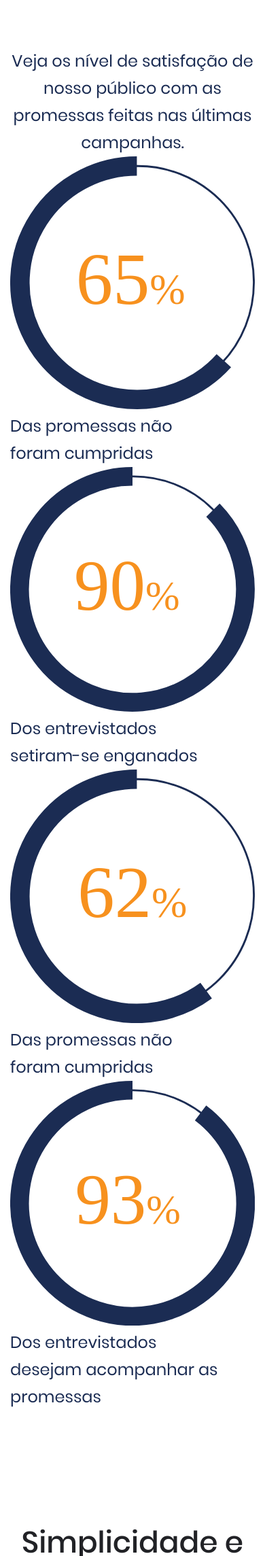
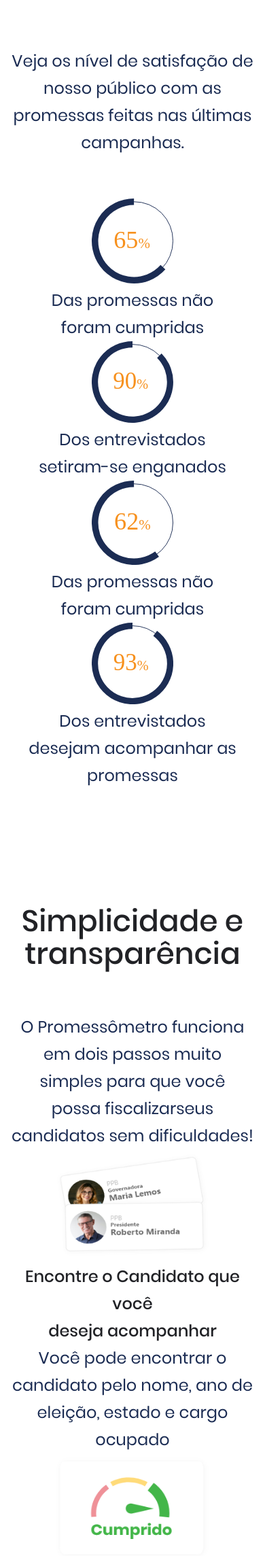
Before and after one commit to promessometrohackfest/promessometro, a PHP site: page / in a window 390 px wide. Shown: the part 2007-4296 px from the top of the page at 68% size. Run offline with PHP 8.4, Linux system fonts and the light colour scheme; some web fonts are replaced.

Commit message:
Tela index com css

```diff
--- a/css/style.css
+++ b/css/style.css
@@ -149,6 +149,11 @@ h1 {
     padding-top: 170px;
 
 }
+h3 {
+    font-family: "Poppins Medium";
+    font-size: 24px;
+    line-height: 40px;
+}
 p {
     font-family: "Poppins Regular";
     font-size: 24px;
@@ -221,7 +226,24 @@ h2 {
     height: 120.47px;
     border: #1B2C53;
 }
-
+.form-contato input {
+    width: 100%;
+    border: 1px solid #F7911E;
+    box-shadow: 3px 3px rgba(0, 0, 0, 0.1);
+}
+.form-contato textarea {
+    width: 100%;
+    height: 224px;
+    border: 1px solid #F7911E;
+    box-shadow: 3px 3px rgba(0, 0, 0, 0.1);
+}
+footer {
+    background-color: #4E4E4E;
+    margin-top: 10px;
+    color: #fff;
+    width: 100%;
+    padding: 15px 0;
+}
 /* =================================
 |   |   |  Buttons
 ==================================== */
--- a/index.html
+++ b/index.html
@@ -101,25 +101,25 @@
             </div>
             <div class="row">
                 <div class="estatistica-geral col-md-12 text-center">
-                    <h1>Estatística</h1><br>
-                    <p>Veja os nível de satisfação de nosso público com as <br />promessas feitas nas últimas campanhas. </p>
+                    <h1>Estatística</h1><br />
+                    <p>Veja os nível de satisfação de nosso público com as <br />promessas feitas nas últimas campanhas. </p><br />
                 </div>
             </div>
                 <div class="row">
-                    <div class="col-md-3">
-                        <img src="img/grafico_65.svg">
+                    <div class="col-md-3 text-center" >
+                        <img src="img/grafico_65.svg" width="120" />
                         <p>Das promessas não <br />foram cumpridas</p>
                     </div>
-                    <div class="col-md-3">
-                        <img src="img/grafico_90.svg">
+                    <div class="col-md-3 text-center">
+                        <img src="img/grafico_90.svg" width="120" />
                         <p>Dos entrevistados <br />setiram-se enganados</p>
                     </div>
-                    <div class="col-md-3">
-                        <img src="img/grafico_62.svg">
+                    <div class="col-md-3 text-center">
+                        <img src="img/grafico_62.svg" width="120" />
                         <p>Das promessas não <br />foram cumpridas</p>
                     </div>
-                    <div class="col-md-3">
-                        <img src="img/grafico_93.svg">
+                    <div class="col-md-3 text-center">
+                        <img src="img/grafico_93.svg" width="120" />
                         <p>Dos entrevistados <br />desejam acompanhar as promessas</p>
                     </div>
                 </div>
@@ -130,49 +130,75 @@
                         </div>
                     </div>
                 <div class="row">
-                    <div class="col-md-6">
-                        <img src="img/">
-                        <h1> Encontre o Candidato que você<br />deseja acompanhar</h1>
+                    <div class="col-md-6 text-center">
+                        <img src="img/ilustra01_como_usar.png" width="238" height="162">
+                        <h3> Encontre o Candidato que você<br />deseja acompanhar</h3>
                         <p>Você pode encontrar o candidato pelo nome, ano de eleição, estado e cargo ocupado</p>
                     </div>
-                    <div class="col-md-6">
-                            <img src="img/">
-                            <h1>Abre a página e acompanhe! </h1>
+                    <div class="col-md-6 text-center">
+                            <img src="img/ilustra02_como_usar (1).png" width="238" height="162">
+                            <h3>Abre a página e acompanhe! </h3>
                             <p>Veja a lista das promessas e confira o <br />Promessômetro para ficar por dentro do seu andamento</p>
                         </div>
                     </div>
                     <div class="row">
                         <div class="estatistica-geral col-md-12 text-center">
                             <h1>PPA, LDO e LOA</h1><br>
-                            <p>Você sabe como funcionar a gestão do dinheiro público? assista esses três videos <br />que separamos para você e saiba mais sobre como fiscalizar seus governantes </p>
+                            <p>Você sabe como funcionar a gestão do dinheiro público? assista esses três videos <br />que separamos para você e saiba mais sobre como fiscalizar seus governantes </p><br />
                         </div>
+                        </div>
+                        <div class="row">
+                            <div class="col-md-4">
+                                    <iframe width="100%" height="315" src="https://www.youtube.com/embed/hG1Vd_SsgCc" frameborder="0" allow="accelerometer; autoplay; encrypted-media; gyroscope; picture-in-picture" allowfullscreen></iframe>
+                            </div>
+                            <div class="col-md-4">
+                                    <iframe width="100%" height="315" src="https://www.youtube.com/embed/Q66ZSkBLKr0" frameborder="0" allow="accelerometer; autoplay; encrypted-media; gyroscope; picture-in-picture" allowfullscreen></iframe>
+                            </div>
+                            <div class="col-md-4">
+                                <iframe width="100%" height="315" src="https://www.youtube.com/embed/CWUNV7wOwYo" frameborder="0" allow="accelerometer; autoplay; encrypted-media; gyroscope; picture-in-picture" allowfullscreen></iframe>
+                            </div>
                         </div>
                         <div class="row">
                             <div class="estatistica-geral col-md-12 text-center">
                                 <h1>Entre em contato conosco!</h1><br>
-                                <p>Você tem dúvidas, sugestões ou gostaria de nos dizer alguma coisa? <br />Entre em contato agora para conversarmos! </p>
-                                <p> Nome:<br /><input type="text" size="20" name="nome"></p>
-                                <p> Email:<br /><input type="text" size="50" name="nome"></p>
-                                <p> Mensagem:<br /><input type="text" size="50" name="nome"></p>
+                                <p>Você tem dúvidas, sugestões ou gostaria de nos dizer alguma coisa? <br />Entre em contato agora para conversarmos! </p><br />
                             </div>
                             </div>
                             <div class="row">
+                                <div class="col-md-3"></div>
+                                <div class="col-md-6 form-contato">
+                                    <p> Nome:<br /><input type="text" name="nome"></p>
+                                    <p> Email:<br /><input type="text" name="email"></p>
+                                    <p> Mensagem:<br /><textarea name="mensagem"></textarea></p>
+                                </div>
+                                </div>
+                            <div class="row">
                                 <div class="estatistica-geral col-md-12 text-center">
-                                    <h1>Confira também nosso aplicativo!</h1>
+                                    <h1>Confira também nosso<br /> aplicativo!</h1>
                                     <div class="col-md-6">
                                             <img src="img/favicon.png">
                                             </div>
-                                    <a class="btn btn-general btn-search btn-lg" title="Ir para a loja" role="button"></a>
+                                            <a class="btn btn-general btn-colabore btn-lg" href="#about" title="Clique logo" role="button">Ir para a loja</a>
+
                                 </div>
                             </div>
-                            <footer>
-                                    COPYRIGHT © 2018 TODOS OS DIREITOS RESERVADOS
-                                  </footer>
 </div>
     </section>
-    <section id="about">
+    <footer>
+            <div class="row">
+                    <div class="col-md-3 text-right">
+            imagem
+        </div>
+                    <div class="col-md-6">
+            COPYRIGHT © 2018 TODOS OS DIREITOS RESERVADOS
+        </div>
+                <div class="col-md-3 text-left">
+            <img src="img/asset__08_icone_facebook .png" />
+            <img src="img/asset__09_icone_twitter.png" />
+            <img src="img/asset__09_icone_whatsapp .png" />
 
-    </section>
+            </div>
+          </footer>
 
     <!-- JQuery -->
     <script src="js/jquery.js"></script>
```
Also changed, not shown: img/ilustra01_como_usar.png (added), img/ilustra02_como_usar (1).png (added).
